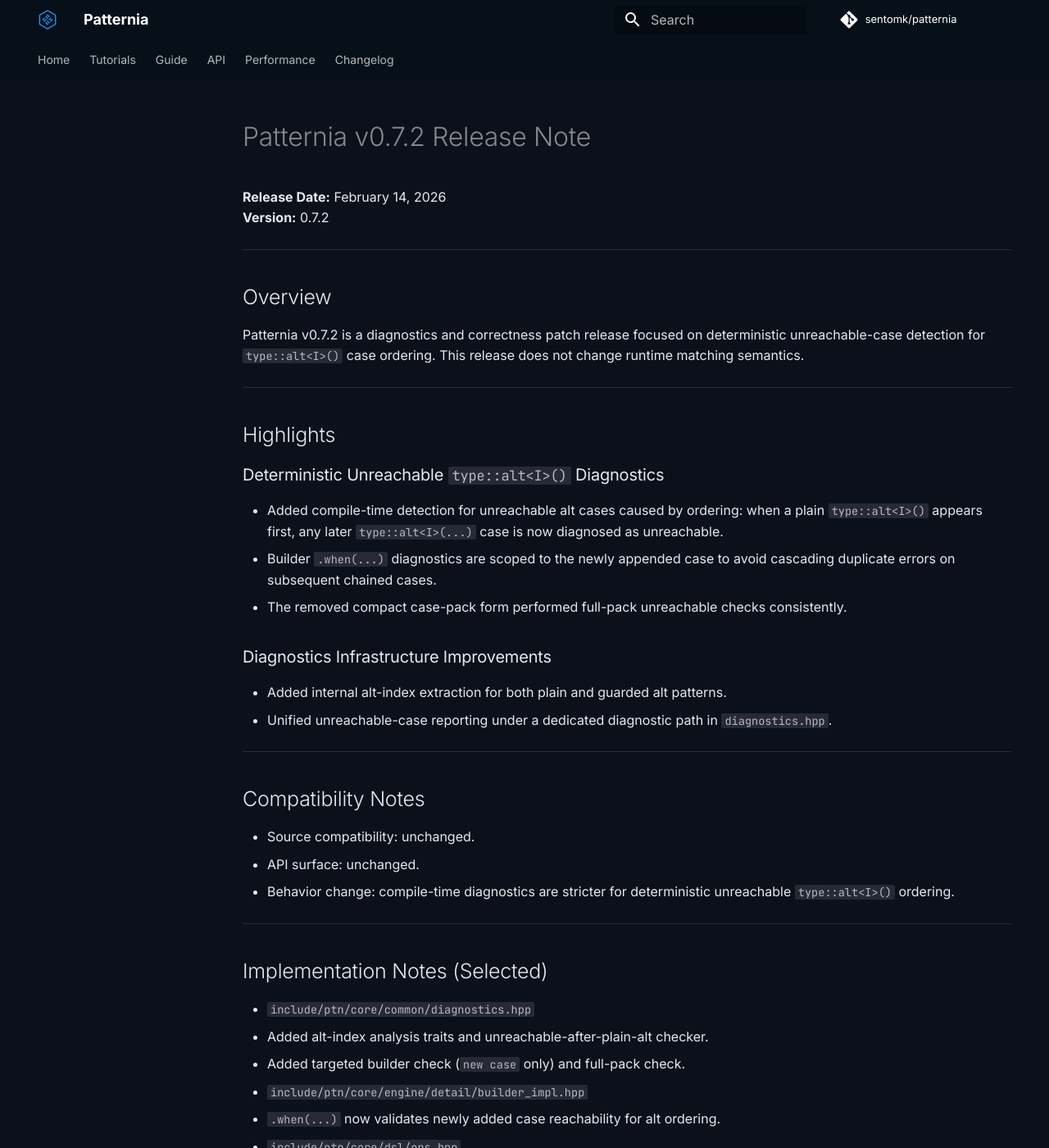
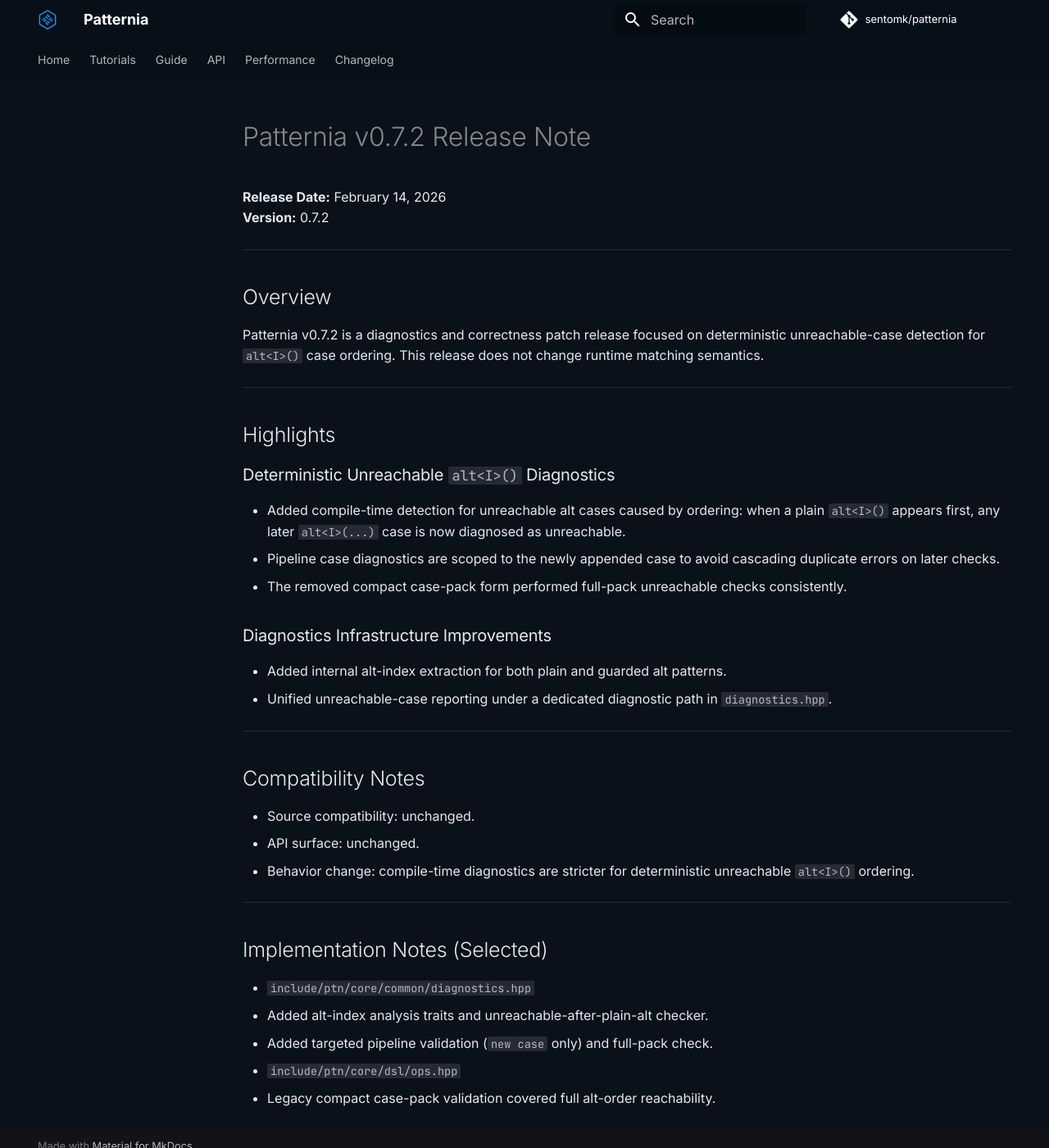
Before and after one commit to sentomk/patternia, an MkDocs documentation site: the page built from docs/changelog/v0.7.2.md, in a window 1280 px wide and 1400 px high. Shown: the whole window at 82% size. Built offline with MkDocs 1.6.1 and Material for MkDocs 9.7.7, drawn with Linux system fonts in a browser that asks for light colours; comment, search, counter and statistics services are not loaded; some of the changed text lies outside the part shown.

```diff
--- a/docs/changelog/v0.7.2.md
+++ b/docs/changelog/v0.7.2.md
@@ -8,19 +8,19 @@
 ## Overview
 
 Patternia v0.7.2 is a diagnostics and correctness patch release focused on
-deterministic unreachable-case detection for `type::alt<I>()` case ordering.
+deterministic unreachable-case detection for `alt<I>()` case ordering.
 This release does not change runtime matching semantics.
 
 ---
 
 ## Highlights
 
-### Deterministic Unreachable `type::alt<I>()` Diagnostics
+### Deterministic Unreachable `alt<I>()` Diagnostics
 - Added compile-time detection for unreachable alt cases caused by ordering:
-  when a plain `type::alt<I>()` appears first, any later `type::alt<I>(...)`
+  when a plain `alt<I>()` appears first, any later `alt<I>(...)`
   case is now diagnosed as unreachable.
-- Builder `.when(...)` diagnostics are scoped to the newly appended case to
-  avoid cascading duplicate errors on subsequent chained cases.
+- Pipeline case diagnostics are scoped to the newly appended case to avoid
+  cascading duplicate errors on later checks.
 - The removed compact case-pack form performed full-pack unreachable checks
   consistently.
 
@@ -36,7 +36,7 @@ This release does not change runtime matching semantics.
 - Source compatibility: unchanged.
 - API surface: unchanged.
 - Behavior change: compile-time diagnostics are stricter for deterministic
-  unreachable `type::alt<I>()` ordering.
+  unreachable `alt<I>()` ordering.
 
 ---
 
@@ -44,8 +44,6 @@ This release does not change runtime matching semantics.
 
 - `include/ptn/core/common/diagnostics.hpp`
   - Added alt-index analysis traits and unreachable-after-plain-alt checker.
-  - Added targeted builder check (`new case` only) and full-pack check.
-- `include/ptn/core/engine/detail/builder_impl.hpp`
-  - `.when(...)` now validates newly added case reachability for alt ordering.
+  - Added targeted pipeline validation (`new case` only) and full-pack check.
 - `include/ptn/core/dsl/ops.hpp`
-  - legacy compact case-pack validation covered full alt-order reachability.
+  - Legacy compact case-pack validation covered full alt-order reachability.
```
Also changed, not shown: docs/changelog/v0.7.1.md (+6 -6 lines).
